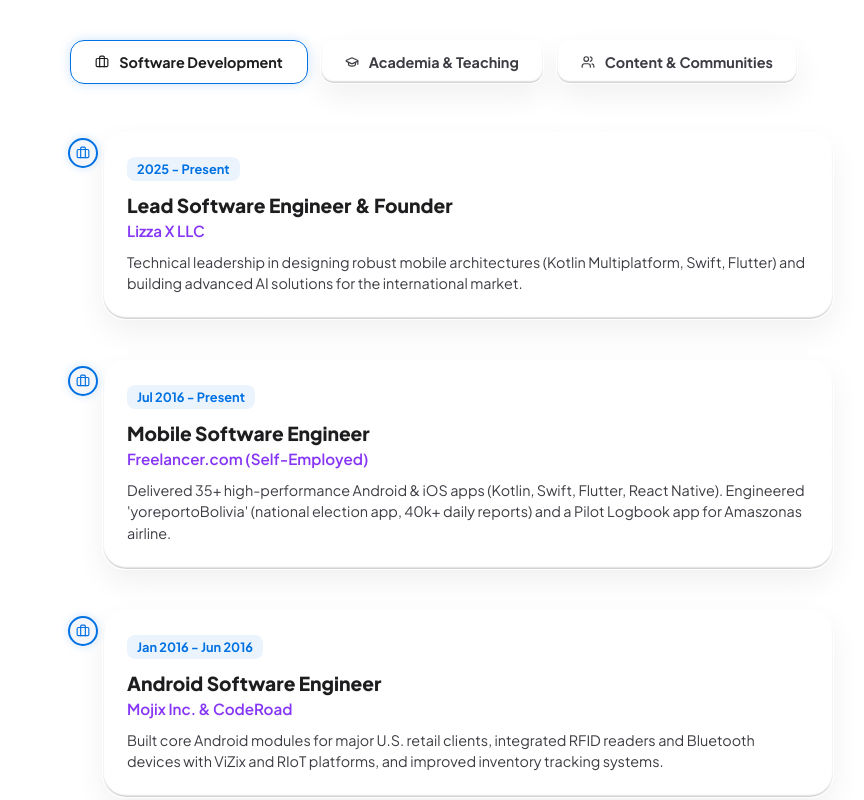
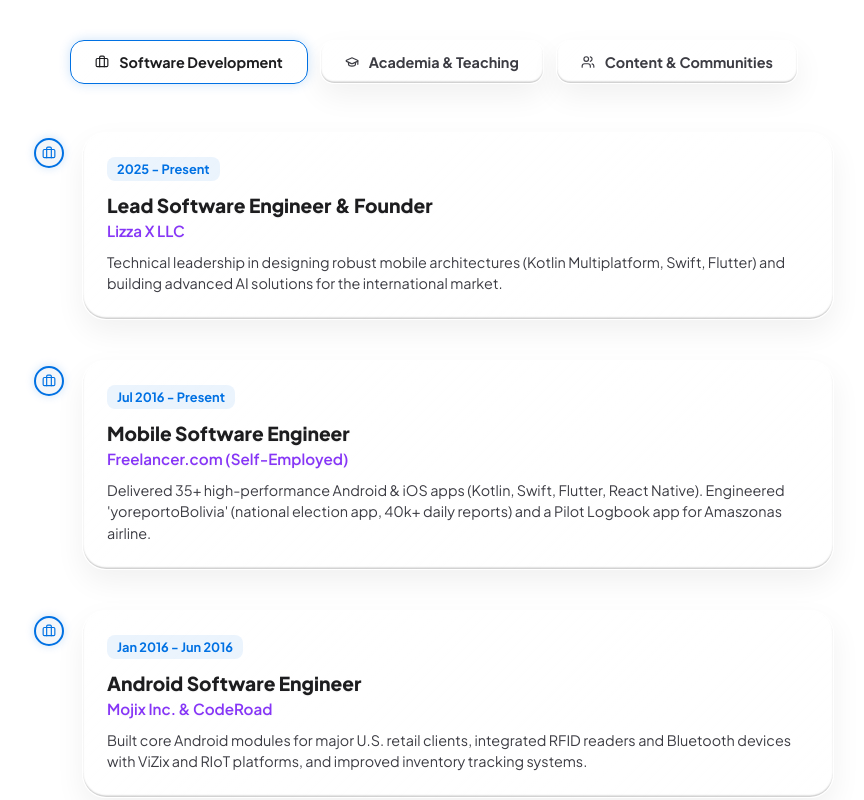
Before and after one commit to lizza-x/lizza-x-landing, a Next.js app: page /en/about in a window 1280 px wide. Shown: the part 940-1740 px from the top of the page, without its empty margins (206-1070 px from the left). Built offline with nearby package versions, Linux system fonts and the light colour scheme.

Commit message:
style: align timeline circular icons perfectly to vertical line and bound vertical line between first and last dot centers

```diff
--- a/src/components/sections/About.module.css
+++ b/src/components/sections/About.module.css
@@ -251,17 +251,19 @@
   max-width: 800px;
   margin: 0 auto;
   width: 100%;
-  padding-left: 20px;
+  padding-left: 0;
 }
 
-.timeline::before {
+/* Vertical line segments connecting the dots, starting exactly at first dot and ending at last dot */
+.timelineItem:not(:last-child)::before {
   content: '';
   position: absolute;
-  top: 0;
-  bottom: 0;
-  left: 28px;
+  left: 14px; /* Center of the 30px dot (14px left + 1px half-line-width = 15px) */
+  top: 21px; /* Start at the center of the current dot (6px top + 15px radius) */
+  bottom: -61px; /* Extend through the item height plus the 40px margin to the next dot center */
   width: 2px;
   background: var(--glass-border);
+  z-index: 1;
 }
 
 .timelineItem {
@@ -276,7 +278,7 @@
 
 .timelineDot {
   position: absolute;
-  left: 14px;
+  left: 0px; /* Aligned to the absolute left edge of timelineItem */
   top: 6px;
   width: 30px;
   height: 30px;
```
